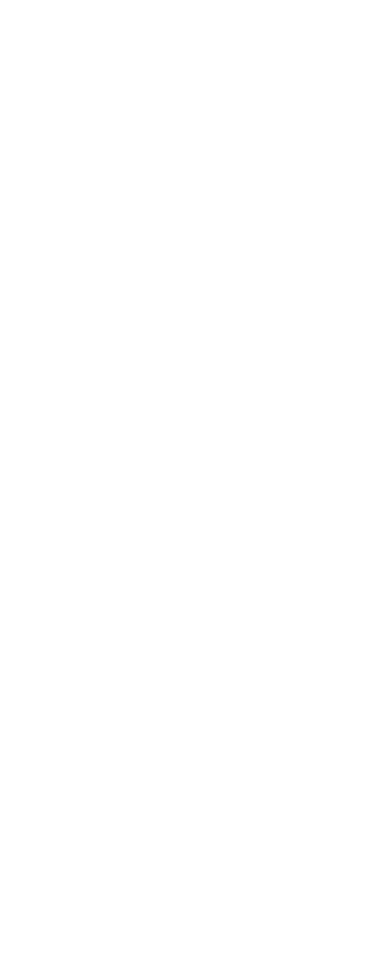
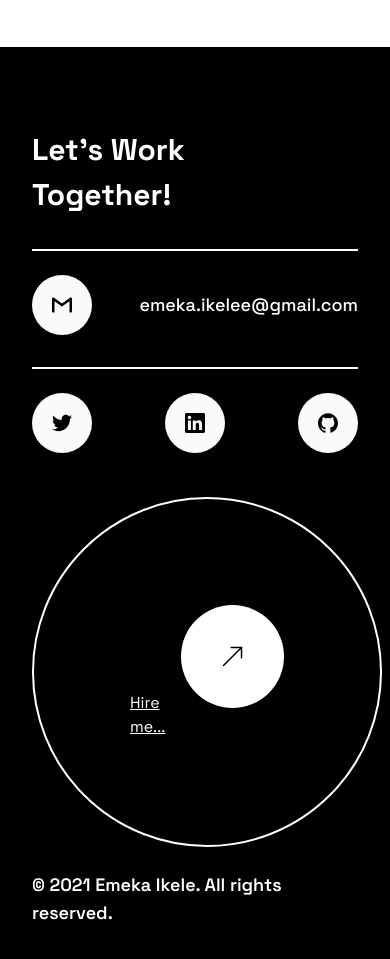
Before and after one commit to emekasage/portfolio-2.0, a React (Create React App) app: page / in a window 390 px wide. Shown: the part 6580-7539 px from the top of the page. Before the commit the page ends 6627 px from the top, so only its background shows below. Built offline with nearby package versions, Linux system fonts and the light colour scheme.

Commit message:
feat: added contact section

```diff
--- a/src/App.js
+++ b/src/App.js
@@ -3,7 +3,7 @@
 import React from "react";
 import About from "./components/About";
 // import Brief from "./components/Brief";
-// import Contact from "./components/Contact";
+import Contact from "./components/Contact";
 // import Footer from "./components/Footer";
 import Header from "./components/Header";
 import Hero from "./components/Hero";
@@ -20,9 +20,9 @@ function App() {
       <Skills />
       <Works />
       <About />
+      <Contact />
       {/* <Services />
       <Projects />
-      <Contact />
       <Footer /> */}
     </main>
   );
--- a/src/components/Contact.js
+++ b/src/components/Contact.js
@@ -1,68 +1,130 @@
 import React from "react";
-import { LightningBoltIcon } from "@heroicons/react/solid";
 
-export default function Contact() {
+function Contact() {
+  const today = new Date();
+  const date = today.getFullYear();
   return (
-    <section className="bg-gray-200 py-20 md:py-36">
-      <div className="hero_up container mx-auto flex px-10 py-10 flex-col items-center">
-        <h1 className="h1-hero text-8xl font-light px-20 antialiased">
-          You got a cool project on mind? Let’s collaborate and create a
-          powerful
-          <span className="text-red-500 font-medium">
-            {" "}
-            Product &amp; Brand.
-          </span>
-        </h1>
-      </div>
-      <div className="sub__brief w-full max-w-2xl mx-auto">
-        <p className="sub_text text-gray-900 text-xl inline-flex">
-          <span className="text-green-400 inline-flex pr-1 font-semibold ">
-            <LightningBoltIcon className="w-5 h-5 mr-1 mt-1" />
-            Available
-          </span>
-          for freelance work - especially ambitious or large projects.
-        </p>
-
-        <div className="contact_circles mt-8 w-full py-8 px-auto inline-flex items-center justify-end">
-          <a href="mailto:emeka.ikelee@gmail.com">
-            <div className="small-circle bg-gray-50 mt-20 py-20 px-16 mx-auto max-w-xs h-auto hover:bg-red-500 transition ease-in-out duration-500 transform hover:rotate-45">
+    <div
+      className="container mx-auto py-20 px-8 md:px-16 block lg:flex justify-between bg-black overflow-hidden"
+      id="contact"
+    >
+      <div className="flex flex-col">
+        <h2
+          className="font-bold w-80 text-white worksHeading"
+          style={{ fontSize: "60px" }}
+        >
+          Let&#39;s Work Together!
+        </h2>
+        <div className="divide-y-2 divide-white max-w-3xl space-y-8">
+          <div></div>
+          <div className="flex justify-between items-center pt-6">
+            <a
+              className="p-5 bg-gray-50 rounded-full cursor-pointer"
+              href="mailto:emeka.ikelee@gmail.com"
+            >
               <svg
-                width="54"
-                height="54"
-                viewBox="0 0 54 54"
-                fill="none"
+                width="20px"
+                height="20px"
+                role="img"
+                viewBox="0 0 24 24"
+                fill="currentColor"
+                color="#000000"
                 xmlns="http://www.w3.org/2000/svg"
-                className="mx-auto transform -rotate-90 stroke-current text-gray-50 hover:text-gray-800 flex justify-center items-center"
               >
-                <path
-                  d="M40.988 20.8672L9.28116 52.5741L1.42204 44.7149L33.1289 13.0081L33.9824 12.1545H32.7753L6.06235 12.1546L6.00455 0.998065L52.998 0.998054L52.998 47.9916L41.8415 47.9337L41.8416 21.2208V20.0137L40.988 20.8672Z"
-                  stroke="#1E1E1E"
-                />
+                <title>Gmail icon</title>
+                <path d="M24 4.5v15c0 .85-.65 1.5-1.5 1.5H21V7.387l-9 6.463-9-6.463V21H1.5C.649 21 0 20.35 0 19.5v-15c0-.425.162-.8.431-1.068C.7 3.16 1.076 3 1.5 3H2l10 7.25L22 3h.5c.425 0 .8.162 1.069.432.27.268.431.643.431 1.068z"></path>
               </svg>
-              <div className="btn__text flex-auto justify-center text-center text-gray-900 font-bold pt-6 transform -rotate-12">
-                DROP AN EMAIL
-              </div>
+            </a>
+            <div className="text-white font-medium text-lg">
+              <a href="mailto:emeka.ikelee@gmail.com">emeka.ikelee@gmail.com</a>
             </div>
-          </a>
-          <a href="https://calendly.com/emeka-ikele/discovery-meeting">
-            <div className="big-circle bg-gray-800 mt-20 py-20 px-24 ml-10 max-w-xs h-auto hover:bg-red-500 transition ease-in-out duration-500 transform hover:rotate-45">
+          </div>
+          <div className="flex justify-between items-center pt-6">
+            <a
+              className="p-5 bg-gray-50 rounded-full cursor-pointer"
+              href="https://twitter.com/emekachuckbazz"
+            >
               <svg
-                width="90"
-                height="90"
-                viewBox="0 0 90 90"
-                fill="none"
+                width="20px"
+                height="20px"
+                role="img"
+                viewBox="0 0 24 24"
+                fill="currentColor"
+                color="#000000"
                 xmlns="http://www.w3.org/2000/svg"
-                className="mx-auto transform -rotate-12 stroke-current text-gray-50 hover:text-gray-800"
               >
-                <path d="M56.0489 41.2039L26.6096 70.6432L19.3563 63.39L48.7957 33.9507L49.6492 33.0971L48.4421 33.0971L23.6536 33.0971L23.6003 22.8004L67.1992 22.8004L67.1992 66.3993L56.9025 66.3459L56.9025 41.5575L56.9025 40.3504L56.0489 41.2039Z" />
+                <title>Twitter icon</title>
+                <path d="M23.954 4.569c-.885.389-1.83.654-2.825.775 1.014-.611 1.794-1.574 2.163-2.723-.951.555-2.005.959-3.127 1.184-.896-.959-2.173-1.559-3.591-1.559-2.717 0-4.92 2.203-4.92 4.917 0 .39.045.765.127 1.124C7.691 8.094 4.066 6.13 1.64 3.161c-.427.722-.666 1.561-.666 2.475 0 1.71.87 3.213 2.188 4.096-.807-.026-1.566-.248-2.228-.616v.061c0 2.385 1.693 4.374 3.946 4.827-.413.111-.849.171-1.296.171-.314 0-.615-.03-.916-.086.631 1.953 2.445 3.377 4.604 3.417-1.68 1.319-3.809 2.105-6.102 2.105-.39 0-.779-.023-1.17-.067 2.189 1.394 4.768 2.209 7.557 2.209 9.054 0 13.999-7.496 13.999-13.986 0-.209 0-.42-.015-.63.961-.689 1.8-1.56 2.46-2.548l-.047-.02z"></path>
               </svg>
-              <div className="btn__text flex-auto justify-center text-center text-gray-200 font-bold pt-6 transform -rotate-12">
-                BOOK A FREE <br /> CONSULTATION
-              </div>
-            </div>
+            </a>
+            <a
+              className="p-5 bg-gray-50 rounded-full cursor-pointer"
+              href="https://www.linkedin.com/in/emeka-ikele/"
+            >
+              <svg
+                width="20px"
+                height="20px"
+                role="img"
+                viewBox="0 0 24 24"
+                fill="currentColor"
+                color="#000000"
+                xmlns="http://www.w3.org/2000/svg"
+              >
+                <title>LinkedIn icon</title>
+                <path d="M20.447 20.452h-3.554v-5.569c0-1.328-.027-3.037-1.852-3.037-1.853 0-2.136 1.445-2.136 2.939v5.667H9.351V9h3.414v1.561h.046c.477-.9 1.637-1.85 3.37-1.85 3.601 0 4.267 2.37 4.267 5.455v6.286zM5.337 7.433c-1.144 0-2.063-.926-2.063-2.065 0-1.138.92-2.063 2.063-2.063 1.14 0 2.064.925 2.064 2.063 0 1.139-.925 2.065-2.064 2.065zm1.782 13.019H3.555V9h3.564v11.452zM22.225 0H1.771C.792 0 0 .774 0 1.729v20.542C0 23.227.792 24 1.771 24h20.451C23.2 24 24 23.227 24 22.271V1.729C24 .774 23.2 0 22.222 0h.003z"></path>
+              </svg>
+            </a>
+            <a
+              className="p-5 bg-gray-50 rounded-full cursor-pointer"
+              href="https://github.com/emekasage"
+            >
+              <svg
+                width="20px"
+                height="20px"
+                role="img"
+                viewBox="0 0 24 24"
+                fill="currentColor"
+                color="#000000"
+                xmlns="http://www.w3.org/2000/svg"
+              >
+                <title>GitHub icon</title>
+                <path d="M12 .297c-6.63 0-12 5.373-12 12 0 5.303 3.438 9.8 8.205 11.385.6.113.82-.258.82-.577 0-.285-.01-1.04-.015-2.04-3.338.724-4.042-1.61-4.042-1.61C4.422 18.07 3.633 17.7 3.633 17.7c-1.087-.744.084-.729.084-.729 1.205.084 1.838 1.236 1.838 1.236 1.07 1.835 2.809 1.305 3.495.998.108-.776.417-1.305.76-1.605-2.665-.3-5.466-1.332-5.466-5.93 0-1.31.465-2.38 1.235-3.22-.135-.303-.54-1.523.105-3.176 0 0 1.005-.322 3.3 1.23.96-.267 1.98-.399 3-.405 1.02.006 2.04.138 3 .405 2.28-1.552 3.285-1.23 3.285-1.23.645 1.653.24 2.873.12 3.176.765.84 1.23 1.91 1.23 3.22 0 4.61-2.805 5.625-5.475 5.92.42.36.81 1.096.81 2.22 0 1.606-.015 2.896-.015 3.286 0 .315.21.69.825.57C20.565 22.092 24 17.592 24 12.297c0-6.627-5.373-12-12-12"></path>
+              </svg>
+            </a>
+          </div>
+        </div>
+        <div className="title-font font-medium text-white mt-6 md:mt-8 hidden lg:block">
+          <a href="#about" className="text-lg font-semibold" id="footer-name">
+            © {date} Emeka Ikele. All rights reserved.
           </a>
         </div>
       </div>
-    </section>
+      <div
+        className="max-w-3xl border-2 border-white p-24 rounded-full flex items-center object-contain mt-11 lg:mt-0 contactCircle mx-auto lg:mx-0"
+        style={{ width: "464px", height: "464px" }}
+      >
+        <div className="flex justify-center items-baseline underline text-white w-full">
+          <span className="text-base">Hire me...</span>
+          {/* <hr /> */}
+          <a
+            className="right-14 cursor-pointer"
+            href="https://calendly.com/emeka-ikele/discovery-meeting"
+          >
+            <img
+              src="../../assets/img/Group-692.svg"
+              alt="Group"
+              className="hover:rotate-45 transition duration-300 ease-in-out transform"
+            />
+          </a>
+        </div>
+      </div>
+      <div className="title-font font-medium text-white mt-6 md:mt-8 block lg:hidden">
+        <a href="#about" className="text-lg font-semibold" id="footer-name">
+          © {date} Emeka Ikele. All rights reserved.
+        </a>
+      </div>
+    </div>
   );
 }
+
+export default Contact;
--- /dev/null
+++ b/src/components/ContactOld.js
@@ -0,0 +1,68 @@
+import React from "react";
+import { LightningBoltIcon } from "@heroicons/react/solid";
+
+export default function Contact() {
+  return (
+    <section className="bg-gray-200 py-20 md:py-36">
+      <div className="hero_up container mx-auto flex px-10 py-10 flex-col items-center">
+        <h1 className="h1-hero text-8xl font-light px-20 antialiased">
+          You got a cool project on mind? Let’s collaborate and create a
+          powerful
+          <span className="text-red-500 font-medium">
+            {" "}
+            Product &amp; Brand.
+          </span>
+        </h1>
+      </div>
+      <div className="sub__brief w-full max-w-2xl mx-auto">
+        <p className="sub_text text-gray-900 text-xl inline-flex">
+          <span className="text-green-400 inline-flex pr-1 font-semibold ">
+            <LightningBoltIcon className="w-5 h-5 mr-1 mt-1" />
+            Available
+          </span>
+          for freelance work - especially ambitious or large projects.
+        </p>
+
+        <div className="contact_circles mt-8 w-full py-8 px-auto inline-flex items-center justify-end">
+          <a href="mailto:emeka.ikelee@gmail.com">
+            <div className="small-circle bg-gray-50 mt-20 py-20 px-16 mx-auto max-w-xs h-auto hover:bg-red-500 transition ease-in-out duration-500 transform hover:rotate-45">
+              <svg
+                width="54"
+                height="54"
+                viewBox="0 0 54 54"
+                fill="none"
+                xmlns="http://www.w3.org/2000/svg"
+                className="mx-auto transform -rotate-90 stroke-current text-gray-50 hover:text-gray-800 flex justify-center items-center"
+              >
+                <path
+                  d="M40.988 20.8672L9.28116 52.5741L1.42204 44.7149L33.1289 13.0081L33.9824 12.1545H32.7753L6.06235 12.1546L6.00455 0.998065L52.998 0.998054L52.998 47.9916L41.8415 47.9337L41.8416 21.2208V20.0137L40.988 20.8672Z"
+                  stroke="#1E1E1E"
+                />
+              </svg>
+              <div className="btn__text flex-auto justify-center text-center text-gray-900 font-bold pt-6 transform -rotate-12">
+                DROP AN EMAIL
+              </div>
+            </div>
+          </a>
+          <a href="https://calendly.com/emeka-ikele/discovery-meeting">
+            <div className="big-circle bg-gray-800 mt-20 py-20 px-24 ml-10 max-w-xs h-auto hover:bg-red-500 transition ease-in-out duration-500 transform hover:rotate-45">
+              <svg
+                width="90"
+                height="90"
+                viewBox="0 0 90 90"
+                fill="none"
+                xmlns="http://www.w3.org/2000/svg"
+                className="mx-auto transform -rotate-12 stroke-current text-gray-50 hover:text-gray-800"
+              >
+                <path d="M56.0489 41.2039L26.6096 70.6432L19.3563 63.39L48.7957 33.9507L49.6492 33.0971L48.4421 33.0971L23.6536 33.0971L23.6003 22.8004L67.1992 22.8004L67.1992 66.3993L56.9025 66.3459L56.9025 41.5575L56.9025 40.3504L56.0489 41.2039Z" />
+              </svg>
+              <div className="btn__text flex-auto justify-center text-center text-gray-200 font-bold pt-6 transform -rotate-12">
+                BOOK A FREE <br /> CONSULTATION
+              </div>
+            </div>
+          </a>
+        </div>
+      </div>
+    </section>
+  );
+}
--- a/src/components/Footer.js
+++ b/src/components/Footer.js
@@ -6,7 +6,7 @@ export default function Footer() {
   return (
     <div className={"bg-gray-200 top-0 z-10"}>
       <div className="footer-links container mx-auto flex flex-wrap py-5 px-16 flex-col md:flex-row items-center justify-between">
-        <div className="title-font font-medium text-white mb-4 md:mb-0 text-gray-900">
+        <div className="title-font font-medium text-white mb-4 md:mb-0">
           <a
             href="#about"
             className="ml-3 text-lg font-semibold"
```
Also changed, not shown: public/assets/img/Group-692.svg (added).
